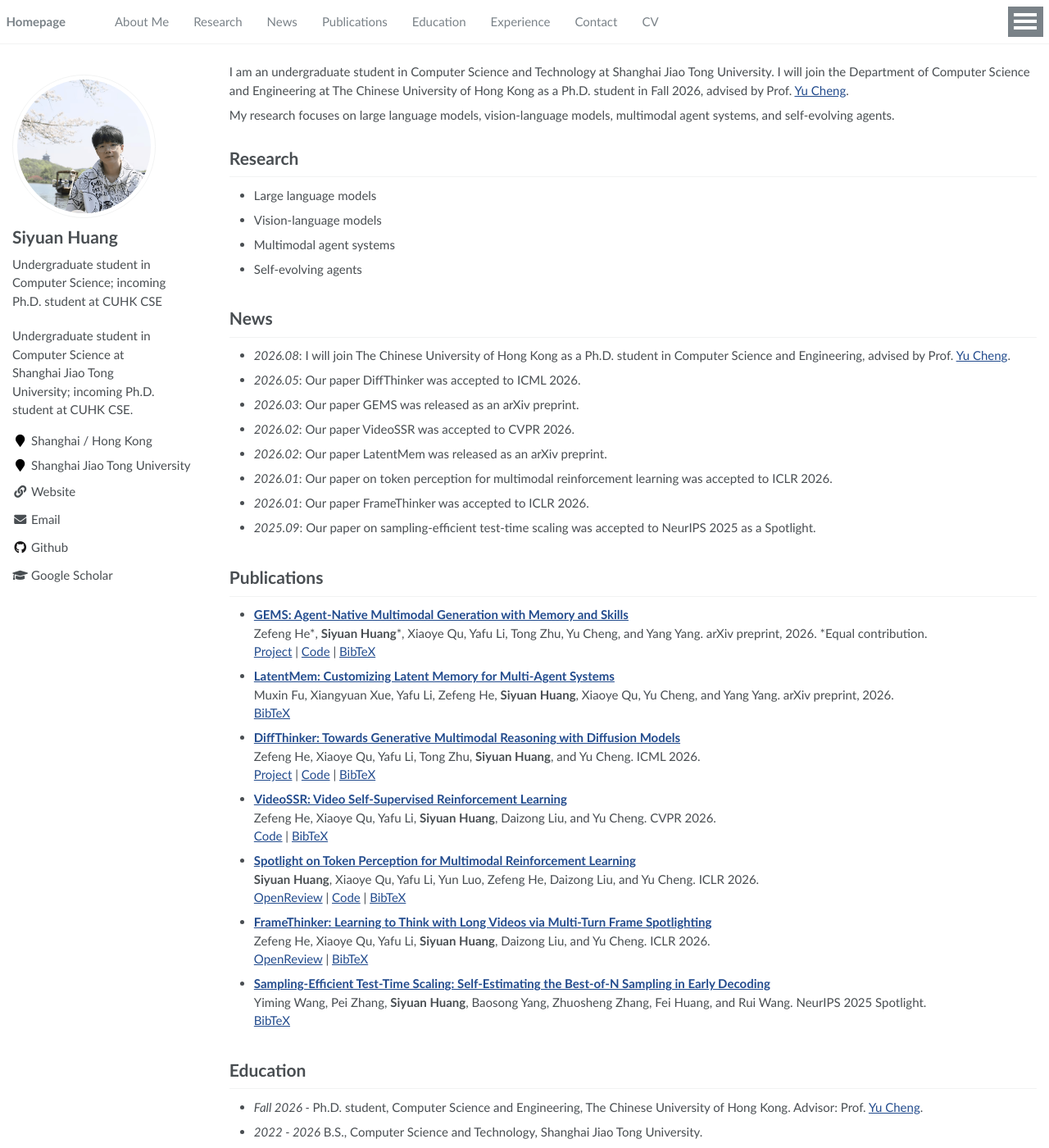
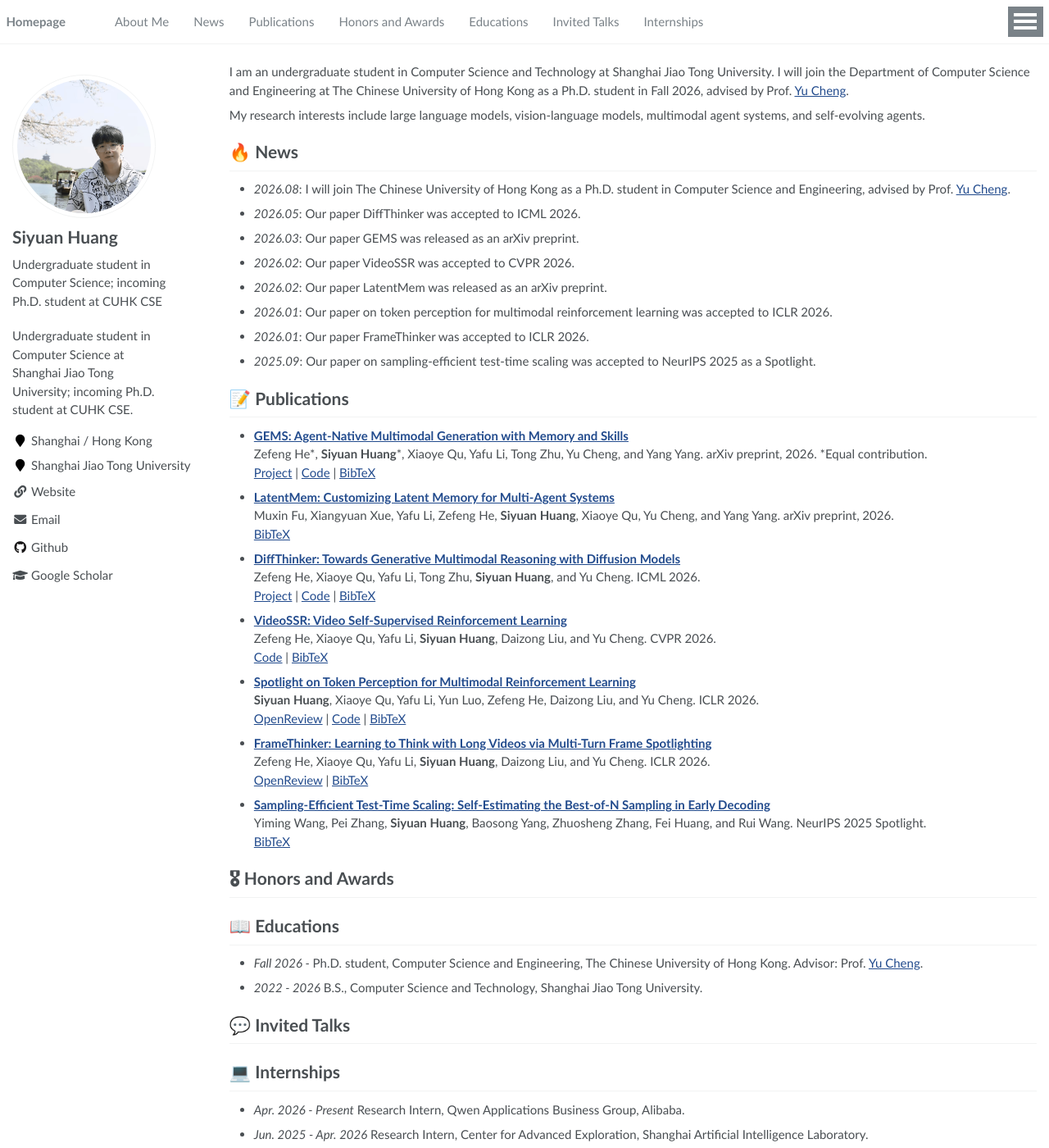
Before and after one commit to syhuang1/syhuang1.github.io, a Jekyll site: the page built from _pages/about.md, in a window 1280 px wide and 1400 px high. Shown: the whole window at 82% size. Built offline with Jekyll 4.4.1, drawn with Linux system fonts in a browser that asks for light colours; a script that is not in the unit is left out; some of the changed text lies outside the part shown.

Commit message:
Align homepage sections with original template

```diff
--- a/_data/navigation.yml
+++ b/_data/navigation.yml
@@ -3,23 +3,20 @@ main:
   - title: "About Me"
     url: "/#about-me"
 
-  - title: "Research"
-    url: "/#research"
-
   - title: "News"
-    url: "/#news"
+    url: "/#-news"
 
   - title: "Publications"
-    url: "/#publications"
+    url: "/#-publications"
 
-  - title: "Education"
-    url: "/#education"
+  - title: "Honors and Awards"
+    url: "/#-honors-and-awards"
 
-  - title: "Experience"
-    url: "/#experience"
+  - title: "Educations"
+    url: "/#-educations"
 
-  - title: "Contact"
-    url: "/#contact"
+  - title: "Invited Talks"
+    url: "/#-invited-talks"
 
-  - title: "CV"
-    url: "/cv/"
+  - title: "Internships"
+    url: "/#-internships"
--- a/_pages/about.md
+++ b/_pages/about.md
@@ -19,20 +19,9 @@ redirect_from:
 
 I am an undergraduate student in Computer Science and Technology at Shanghai Jiao Tong University. I will join the Department of Computer Science and Engineering at The Chinese University of Hong Kong as a Ph.D. student in Fall 2026, advised by Prof. [Yu Cheng](https://ych133.github.io/).
 
-My research focuses on large language models, vision-language models, multimodal agent systems, and self-evolving agents.
+My research interests include large language models, vision-language models, multimodal agent systems, and self-evolving agents.
 
-<span class='anchor' id='research'></span>
-
-# Research
-
-- Large language models
-- Vision-language models
-- Multimodal agent systems
-- Self-evolving agents
-
-<span class='anchor' id='news'></span>
-
-# News
+# 🔥 News
 
 - *2026.08*: I will join The Chinese University of Hong Kong as a Ph.D. student in Computer Science and Engineering, advised by Prof. [Yu Cheng](https://ych133.github.io/).
 - *2026.05*: Our paper DiffThinker was accepted to ICML 2026.
@@ -43,9 +32,7 @@ My research focuses on large language models, vision-language models, multimodal
 - *2026.01*: Our paper FrameThinker was accepted to ICLR 2026.
 - *2025.09*: Our paper on sampling-efficient test-time scaling was accepted to NeurIPS 2025 as a Spotlight.
 
-<span class='anchor' id='publications'></span>
-
-# Publications
+# 📝 Publications
 
 - **[GEMS: Agent-Native Multimodal Generation with Memory and Skills](https://arxiv.org/abs/2603.28088)**
   Zefeng He\*, **Siyuan Huang**\*, Xiaoye Qu, Yafu Li, Tong Zhu, Yu Cheng, and Yang Yang. arXiv preprint, 2026. \*Equal contribution.
@@ -75,25 +62,16 @@ My research focuses on large language models, vision-language models, multimodal
   Yiming Wang, Pei Zhang, **Siyuan Huang**, Baosong Yang, Zhuosheng Zhang, Fei Huang, and Rui Wang. NeurIPS 2025 Spotlight.
   [BibTeX](/files/wang2025sampling.bib)
 
-<span class='anchor' id='education'></span>
+# 🎖 Honors and Awards
 
-# Education
+# 📖 Educations
 
 - *Fall 2026 -* Ph.D. student, Computer Science and Engineering, The Chinese University of Hong Kong. Advisor: Prof. [Yu Cheng](https://ych133.github.io/).
 - *2022 - 2026* B.S., Computer Science and Technology, Shanghai Jiao Tong University.
 
-<span class='anchor' id='experience'></span>
+# 💬 Invited Talks
 
-# Experience
+# 💻 Internships
 
 - *Apr. 2026 - Present* Research Intern, Qwen Applications Business Group, Alibaba.
 - *Jun. 2025 - Apr. 2026* Research Intern, Center for Advanced Exploration, Shanghai Artificial Intelligence Laboratory.
-
-<span class='anchor' id='contact'></span>
-
-# Contact
-
-- Email: [ambrosehuang0430@gmail.com](mailto:ambrosehuang0430@gmail.com)
-- GitHub: [huaixuheqing](https://github.com/huaixuheqing)
-- Google Scholar: [Siyuan Huang](https://scholar.google.com/citations?user=Gw1kYZQAAAAJ)
-- CV: [Web CV](/cv/)
```
Also changed, not shown: _pages/cv.md (deleted, +0 -53 lines).
